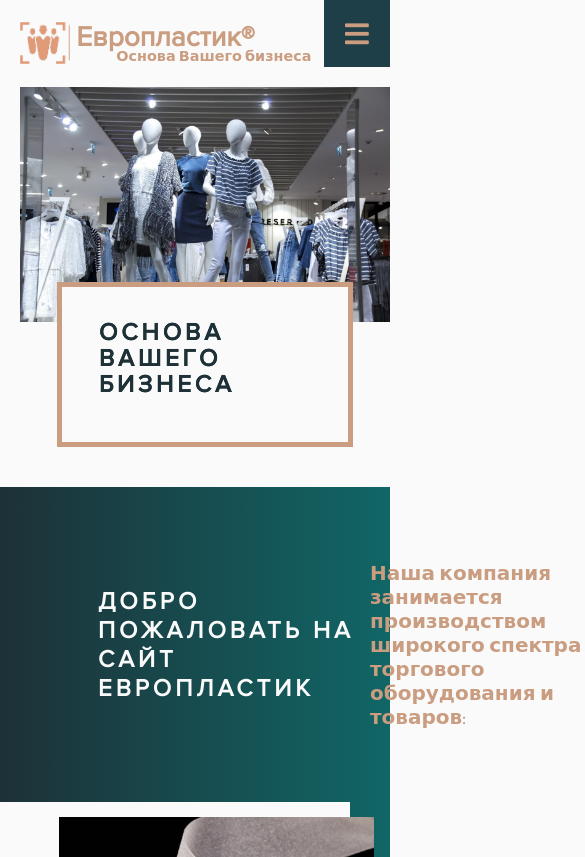
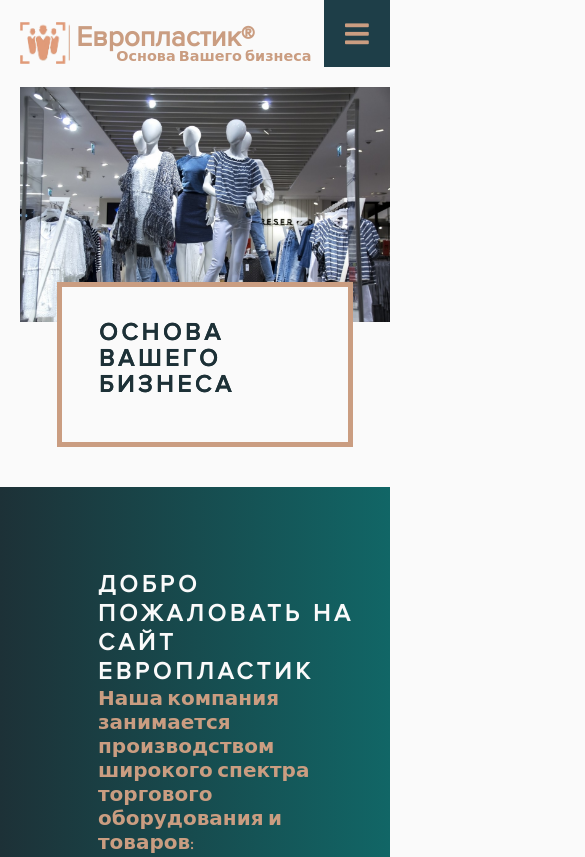
Before and after one commit to LarpSLM/europlastik, a plain HTML site: page index.html in a window 390 px wide. Shown: the top 857 px of the page, 585 px wide, since content can reach past the window. Drawn offline with nearby package versions, Linux system fonts and the light colour scheme.

Commit message:
Исправил косяк с описанием на главной

```diff
--- a/css/main.css
+++ b/css/main.css
@@ -1911,11 +1911,7 @@ footer {
     background: linear-gradient(90deg, #1d3137, #116666); }
     main .menu-promo .brand-description {
       width: 80%;
-      margin-left: 20vw;
-      height: 315px;
-      display: flex;
-      flex-wrap: wrap;
-      align-items: center; }
+      margin-left: 20vw; }
       main .menu-promo .brand-description h4 {
         font-size: 1.5rem;
         margin-top: 0; }
--- a/index.html
+++ b/index.html
@@ -199,7 +199,7 @@
             <p>© 2019</p>
         </div>
         <div class="footer-right-bottom">
-            <p>All right reserved</p>
+            <p>All rights reserved</p>
         </div>
     </div>
 </footer>
```
